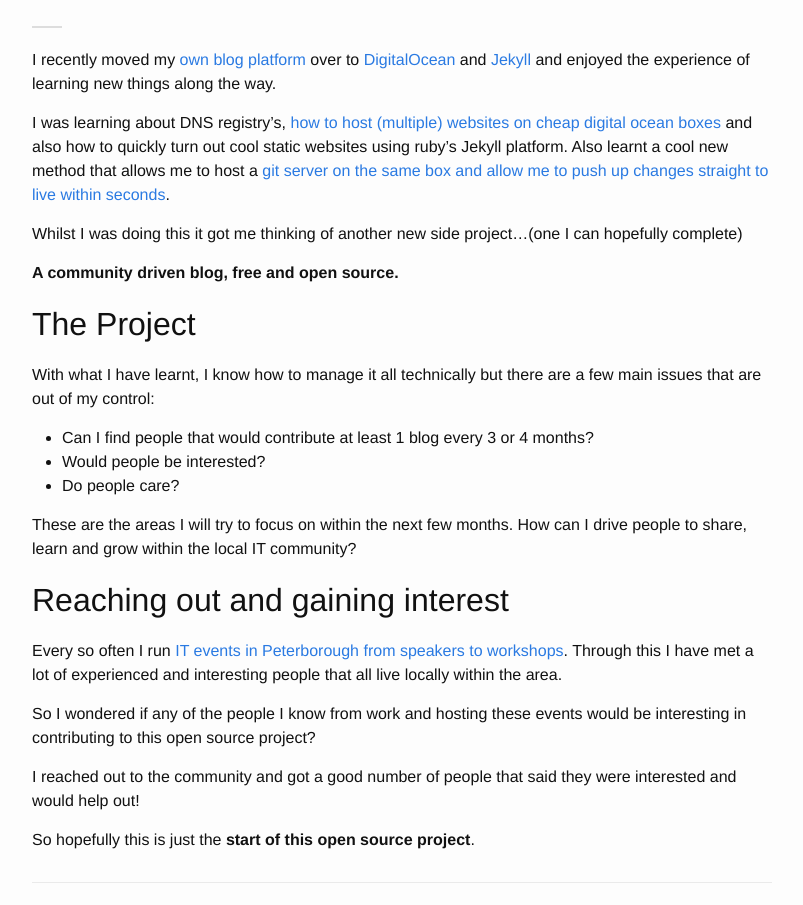
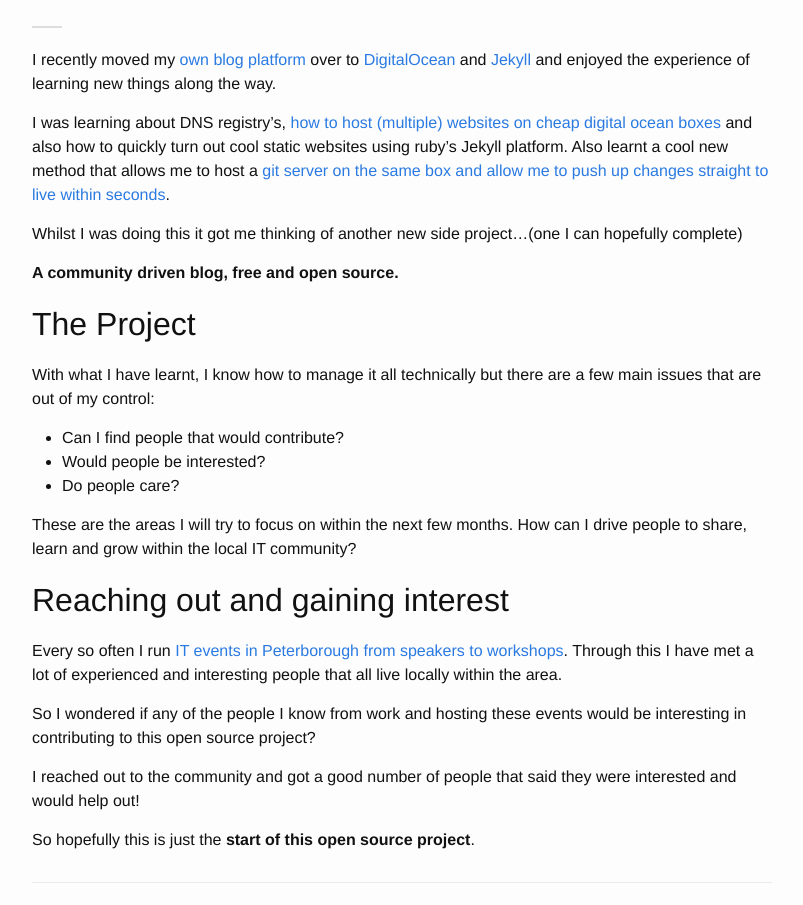
Before and after one commit to boyney123/peterborough.tech-community.co.uk, a Jekyll site: the page built from _posts/2016-02-15-the-start.markdown, in a window 1280 px wide. Shown: the part 620-1525 px from the top of the page, without its empty margins (238-1041 px from the left). Built offline with Jekyll 4.4.1, drawn with Linux system fonts in a browser that asks for light colours; nearby versions of some CDN libraries; comment, search, counter and statistics services are not loaded.

Commit message:
DB - Added ds store to git ignore, and changed blog post

```diff
--- a/_posts/2016-02-15-the-start.markdown
+++ b/_posts/2016-02-15-the-start.markdown
@@ -22,7 +22,7 @@ Whilst I was doing this it got me thinking of another new side project…(one I
 
 With what I have learnt, I know how to manage it all technically but there are a few main issues that are out of my control:
 
--	Can I find people that would contribute at least 1 blog every 3 or 4 months?
+-	Can I find people that would contribute?
 -	Would people be interested?
 -	Do people care?
 
```
Also changed, not shown: 2 other files.
